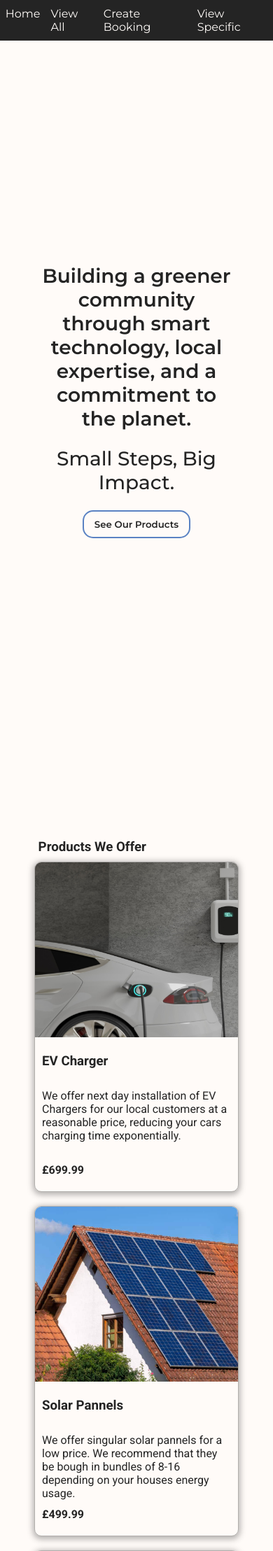
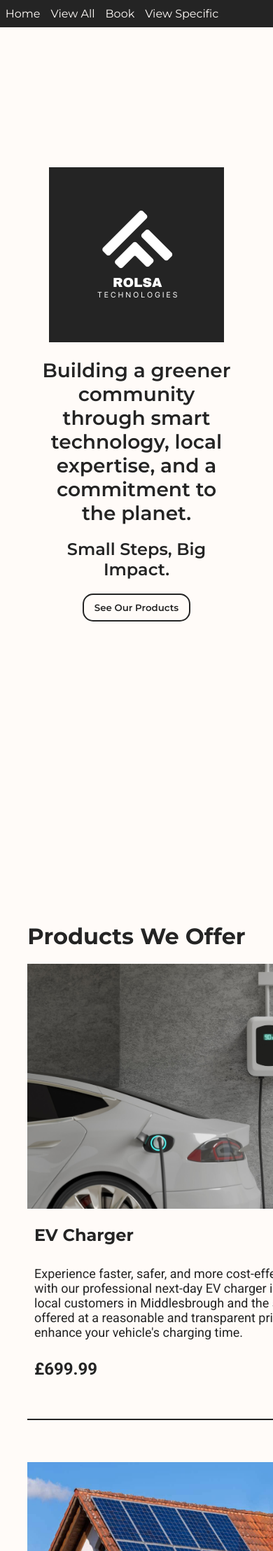
Before and after one commit to mortonjames357/OS_Mock_Task2, a Flask app: page / in a window 390 px wide; the page is wider, and only the part inside the window is pictured. Shown: the top 2216 px of that part at 70% size. Run offline with Flask 3, Linux system fonts and the light colour scheme; some web fonts are replaced.

Commit message:
Added some media queries, changed some text and changed the nav bar

```diff
--- a/static/form.css
+++ b/static/form.css
@@ -55,6 +55,7 @@ label {
     display: flex;
     flex-direction: row;
     margin: 50px 0px 0px 0px;
+    flex-wrap: wrap;
 }
 
 #viewForm button {
--- a/static/index.css
+++ b/static/index.css
@@ -39,7 +39,7 @@ button {
     position: relative;
     font-family: "Montserrat", sans-serif;
     background: none;
-    border: 2px solid var(--button-color);
+    border: 2px solid var(--font-color);
     color: var(--font-color);
     font-weight: 600;
     padding: 10px 15px;
@@ -57,7 +57,7 @@ button::before{
     left: 0;
     width: 0%;
     height: 100%;
-    background-color: var(--button-color);
+    background-color: var(--font-color);
     z-index: -1;
     transition: all .4s ease;
 }
@@ -73,7 +73,11 @@ button:hover{
 .titleCard {
     text-align: center;
     max-width: 70%;
-    margin: 300px 0px 0px 0px;
+    margin: 200px 0px 0px 0px;
+}
+
+.titleCard img {
+    width: 250px;
 }
 
 .titleCard h1 {
@@ -82,51 +86,51 @@ button:hover{
 }
 
 .titleCard h2 {
-    font-size: 28px;
-    font-weight: 500;
+    font-size: 24px;
+    font-weight: 600;
 }
 
 #productTitle {
-    margin: 430px 0px 0px 0px;
-    width: 72%;
-    text-align: left;
+    margin: 430px 0px 20px 0px;
+    text-align: center;
 }
 
 .products {
     width: 80%;
     display: flex;
-    flex-direction: row;
+    flex-direction: column;
     justify-content: space-evenly;
     align-items: center;
     flex-wrap: wrap;
+    gap: 50px;
 }
 
 .productCard {
-    width: 400px;
-    height: 470px;
-    border: 1px solid var(--shadow-color);
-    box-shadow: 0px 2px 8px 2px var(--shadow-color);
+    width: 800px;
+    height: 820px;
+    border-bottom: 2px solid var(--font-color);
     margin: 10px;
-    border-radius: 10px;
     overflow: hidden;
 }
 
 .productCard img {
-    width: 400px;
-    height: 250px;
+    width: 800px;
+    height: 550px;
 }
 
-.productCard h3 {
+.productCard h2 {
     padding: 0px 0px 0px 10px;
 }
 
 .productCard p {
     height: 80px;
     padding: 10px;
+    font-size: 20px;
 }
 
 .productCard strong {
     padding: 10px;
+    font-size: 24px;
 }
 
 .consultationCard {
@@ -158,3 +162,48 @@ footer img {
     height: 200px;
     margin-right: 100px;
 }
+
+/* Media Queries */
+
+@media (max-width:1300px){
+    .productCard{
+        width: 700px;
+    }
+
+    .productCard img {
+        width: 700px;
+        height: 500px;
+    }
+}
+
+
+@media (max-width:900px){
+    .products {
+        gap: 60px;
+    }
+
+    .productCard{
+        width: 500px;
+        height: 650px;
+        margin: 0px;
+    }
+
+    .productCard img {
+        width: 500px;
+        height: 350px;
+    }
+
+    .productCard p {
+        font-size: 18px;
+        height: fit-content;
+    }
+
+    #contactText {
+        margin: 20px 50px 20px 50px;
+    }
+
+    .consultationCard {
+        margin-top: 30px;
+    }
+
+}
--- a/static/main.js
+++ b/static/main.js
@@ -1,5 +1,5 @@
 function goToProducts(){
-    window.scrollTo(0, 900)
+    window.scrollTo(0, 1060)
 }
 
 function backToTop(e){
--- a/templates/create_booking.html
+++ b/templates/create_booking.html
@@ -12,7 +12,7 @@
     <nav>
         <a href="{{ url_for('home') }}">Home</a>
         <a href="{{ url_for('view_all') }}">View All</a>
-        <a href="{{ url_for('create_booking_page') }}">Create Booking</a>
+        <a href="{{ url_for('create_booking_page') }}">Book</a>
         <a href="{{ url_for('view_specific') }}">View Specific</a>
     </nav>
 
--- a/templates/index.html
+++ b/templates/index.html
@@ -13,40 +13,40 @@
     <nav>
         <a href="{{ url_for('home') }}">Home</a>
         <a href="{{ url_for('view_all') }}">View All</a>
-        <a href="{{ url_for('create_booking_page') }}">Create Booking</a>
+        <a href="{{ url_for('create_booking_page') }}">Book</a>
         <a href="{{ url_for('view_specific') }}">View Specific</a>
     </nav>
 
     <div class="titleCard">
+        <img src="../static/imgs/RolsaTechLogo.png" alt="">
         <h1>Building a greener community through smart technology, local expertise, and a commitment to the planet.</h1>
         <h2>Small Steps, Big Impact.</h2>
         <button id="productButton" onclick="goToProducts()">See Our Products</button>
     </div>
 
-    <h3 id="productTitle">Products We Offer</h3>
+    <h1 id="productTitle">Products We Offer</h1>
     <div class="products">
         <div class="productCard">
             <img src="../static/imgs/EVCharger.jpg" alt="Picture of a wall mounted EV CHarger plugged into an electric vehicle.">
-            <h3>EV Charger</h3>
-            <p>We offer next day installation of EV Chargers for our local customers at a reasonable price, reducing your cars charging time exponentially.</p>
+            <h2>EV Charger</h2>
+            <p>Experience faster, safer, and more cost-effective charging with our professional next-day EV charger installation for local customers in Middlesbrough and the surrounding area, offered at a reasonable and transparent price to drastically enhance your vehicle's charging time.</p>
             <strong>£699.99</strong>
         </div>
         <div class="productCard">
             <img src="../static/imgs/solarPannels.jpg" alt="Picture of some solar pannels on a houses roof.">
-            <h3>Solar Pannels</h3>
-            <p>We offer singular solar pannels for a low price. We recommend that they be bough in bundles of 8-16 depending on your houses energy usage.</p>
+            <h2>Solar Pannels</h2>
+            <p>We offer individual, high-efficiency solar panels at a low, transparent price for those looking to expand an existing setup or start small. However, to achieve true energy independence and maximize your return on investment in 2026, we typically recommend purchasing panels in bundles of 8 to 16 units.</p>
             <strong>£499.99</strong>
         </div>
         <div class="productCard">
             <img src="../static/imgs/inspectionImg.jpg" alt="Picture of a man inspecting some solar pannels">
-            <h3>Maintainence & Inspection Package</h3>
-            <p>We also offer customer our maintainence and inspection package where once a year one of our technicians will inspect any of your products and perform basic maintainence on the products.</p>
+            <h2>Maintainence & Inspection Package</h2>
+            <p>To protect your investment and ensure long-term energy efficiency through 2026 and beyond, we offer an Annual Maintenance and Inspection Package. For a fixed annual fee, one of our certified technicians will visit your property to perform a comprehensive health check on all your installed products. </p>
             <strong>£249.99</strong>
         </div>
-
     </div>
 
-    <h3>Please call us at 07777 777777 to inquire about any other services we offer.</h3>
+    <h3 id="contactText">Please call us at 07777 777777 to inquire about any other services we offer.</h3>
 
     <div class="consultationCard">
         <h3>Book a Consultation</h3>
```
Also changed, not shown: static/table.css (+6 -1 lines), templates/view_all.html (+9 -3 lines), templates/view_specific.html (+9 -3 lines), database/database.db.
